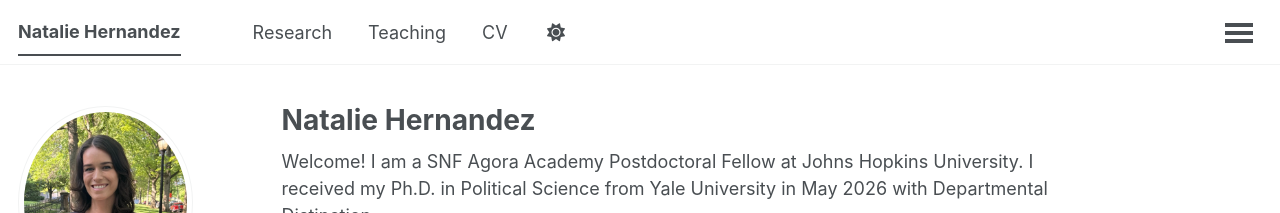
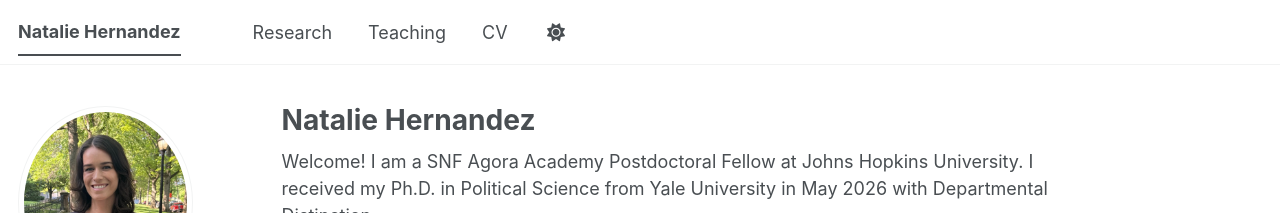
Before and after one commit to nataliehdez11/nataliehdez11.github.io, a Jekyll site: the page built from _pages/about.md, in a window 1280 px wide. Shown: the top 213 px of the page. Built offline with Jekyll 4.4.1, drawn with Linux system fonts in a browser that asks for light colours; a style sheet for code colours, icons or effects is not loaded.

Commit message:
Update custom.scss

```diff
--- a/_sass/custom.scss
+++ b/_sass/custom.scss
@@ -17,3 +17,8 @@
   padding: 2rem 0;
   font-size: 0.85em;
 }
+
+/* Hide non-functional hamburger menu */
+.greedy-nav button {
+  display: none !important;
+}
```
